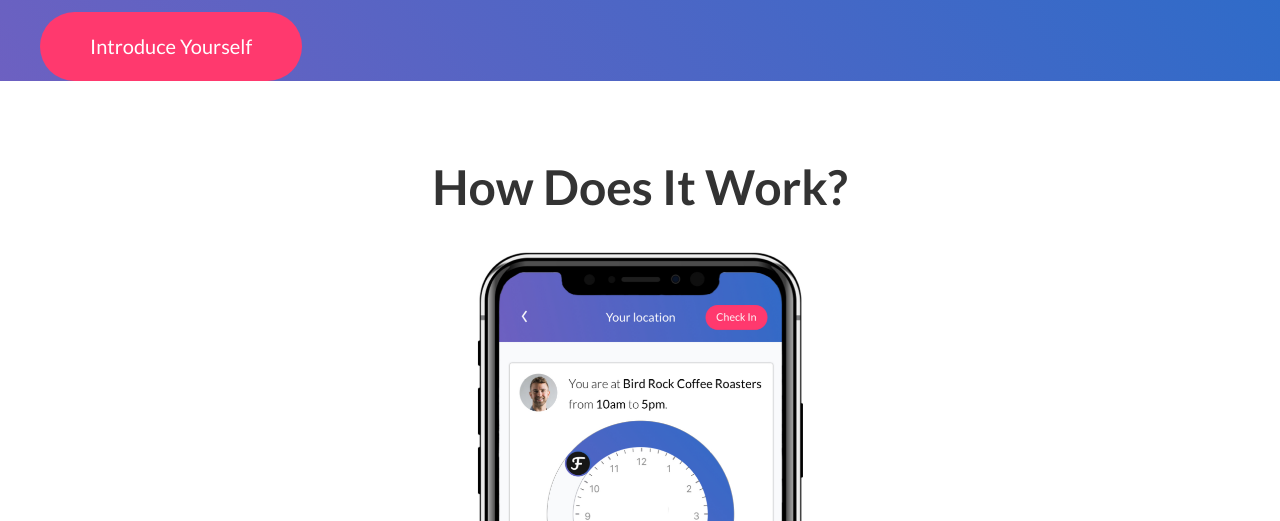
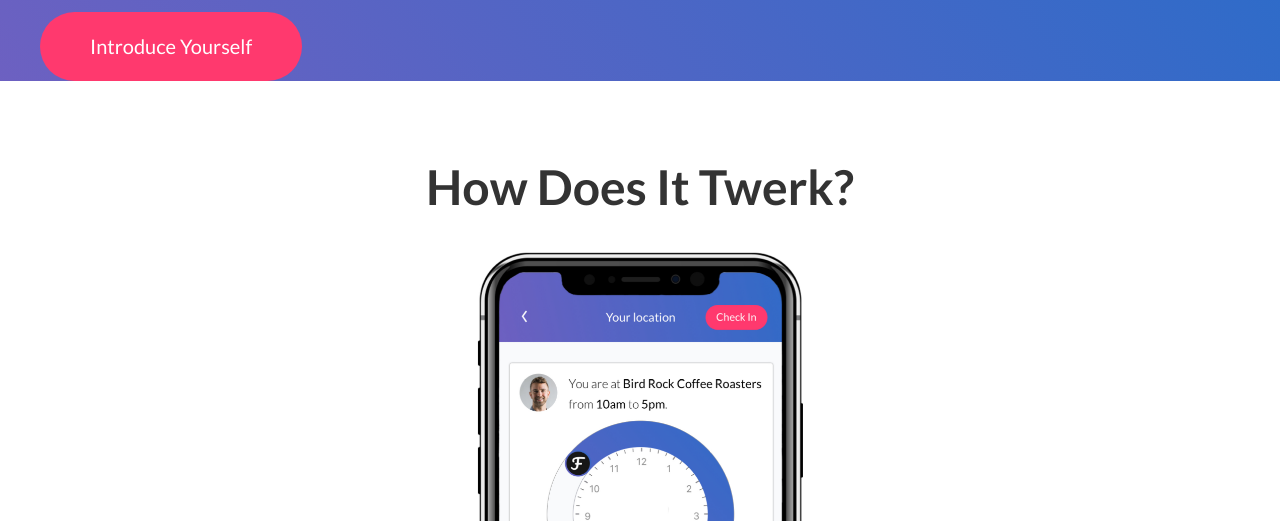
Before and after one commit to sjtousley/frendly, a plain HTML site: page index.html in a window 1280 px wide. Shown: the part 579-1100 px from the top of the page. Drawn offline with nearby package versions, Linux system fonts and the light colour scheme; a script that the page names is missing.

Commit message:
testing work 2 twerk
blah blah

```diff
--- a/index.html
+++ b/index.html
@@ -40,7 +40,7 @@
 	</div>
 
 	<section id="explanation-box" class="clearfix">
-		<h3>How Does It Work?</h3>
+		<h3>How Does It Twerk?</h3>
 
 		<!-- <img src="images/frendly-hero-mockup.png"> -->
 
```
